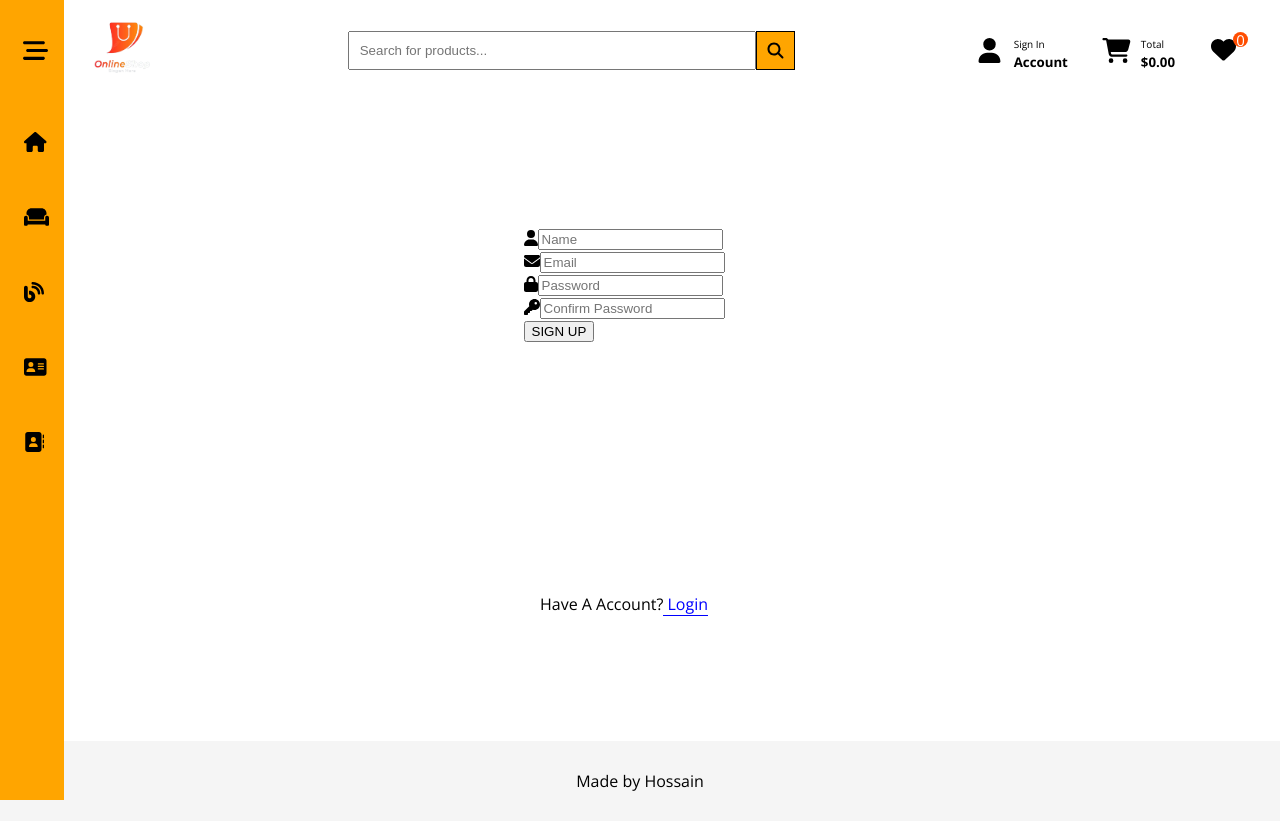
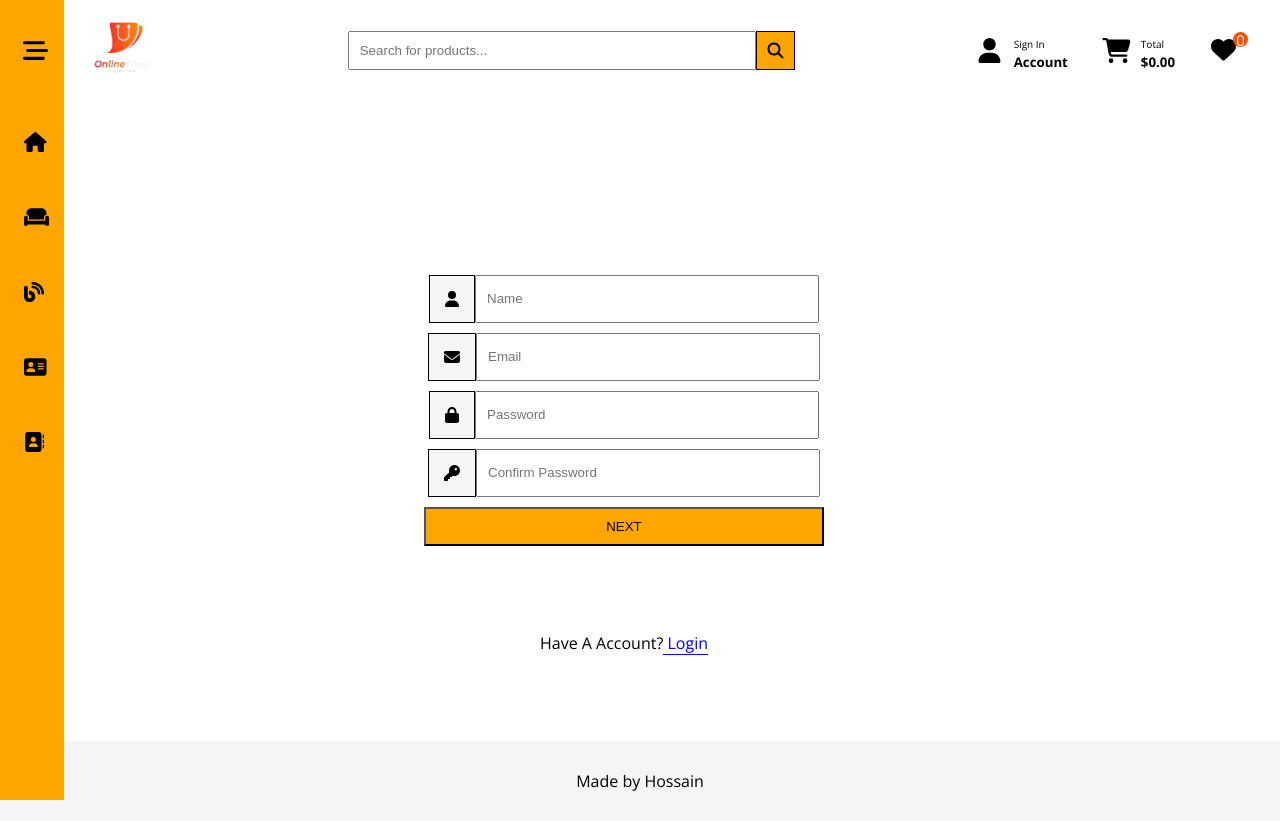
Before and after one commit to personalUseHossain/Online_Shop, a React (Vite) app in the folder frontend/: page /signup in a window 1280 px wide. Built offline with nearby package versions, Linux system fonts and the light colour scheme.

Commit message:
otp verify function added

```diff
--- a/frontend/src/Components/Signup.jsx
+++ b/frontend/src/Components/Signup.jsx
@@ -25,6 +25,9 @@ export default function Signup() {
     password: "",
     confirmPassword: "",
   });
+  const [otp, setOtp] = useState(false);
+  const [otpJWT, setOtpJwt] = useState("");
+  const [oneTimePassword, setOneTimePassword] = useState("");
 
   //handing all sign up input
   function handleInput(e) {
@@ -33,20 +36,70 @@ export default function Signup() {
     setAllInput({ ...allInput, [name]: value });
   }
 
+  //email verification with otp
+  function handleVerification() {
+    if (allInput.password !== allInput.confirmPassword)
+      return alert("password and confirm password dosen't match");
+    const data = { email: allInput.email };
+    axios
+      .post("http://localhost:5000/signup/otp", data)
+      .then((res) => {
+        console.log(res);
+        if (res.data.status === "ok") {
+          setOtp(true);
+          setOtpJwt(res.data.otp);
+          alert(res.data.message);
+        } else if (res.data.status == "failed") {
+          alert(res.data.message);
+        }
+      })
+      .catch((err) => alert(err));
+  }
+
   //submitting data to database
-  function handleSubmit(e) {
-    e.preventDefault();
+  function handleSubmit() {
+    const data = {
+      name: allInput.name,
+      password: allInput.password,
+      otp: oneTimePassword,
+      token: otpJWT,
+      email: allInput.email,
+    };
     axios
-      .post("http://localhost:5000/signup", allInput)
+      .post("http://localhost:5000/signup", data)
       .then((res) => {
-        alert("Sucessfully user created");
+        console.log(res);
+        if (res.data.status === "failed") {
+          return alert(res.data.message);
+        } else if (res.data.status === "ok") {
+          alert(res.data.message);
           navigate("/login");
+        } else {
+          alert("something went wrong");
+        }
       })
-      .catch((err) => console.log(err));
+      .catch((err) => alert(err));
   }
+
   return (
     <div className="signup">
-      <form method="POST">
+      <div className="form">
+        {otp ? (
+          <>
+            <label>
+              <div className="input">
+                <FontAwesomeIcon className="signup-icon" icon={faUser} />
+                <input
+                  type="number"
+                  placeholder="Enter OTP"
+                  onChange={(e) => setOneTimePassword(e.target.value)}
+                />
+              </div>
+              <small>Name is required</small>
+            </label>
+          </>
+        ) : (
+          <>
             <label>
               <div className="input">
                 <FontAwesomeIcon className="signup-icon" icon={faUser} />
@@ -97,10 +150,16 @@ export default function Signup() {
                   value={allInput.confirmPassword}
                 />
               </div>
-          <small className="confirmPassErr">Confirm Password is required</small>
+              <small className="confirmPassErr">
+                Confirm Password is required
+              </small>
             </label>
-        <button onClick={handleSubmit}>SIGN UP</button>
-      </form>
+          </>
+        )}
+        <button onClick={otp ? handleSubmit : handleVerification}>
+          {otp ? "SIGN UP" : "NEXT"}
+        </button>
+      </div>
       <p>
         Have A Account?
         <Link to={"/login"}>
```
Lines whose indentation alone changed are shown as unchanged.
